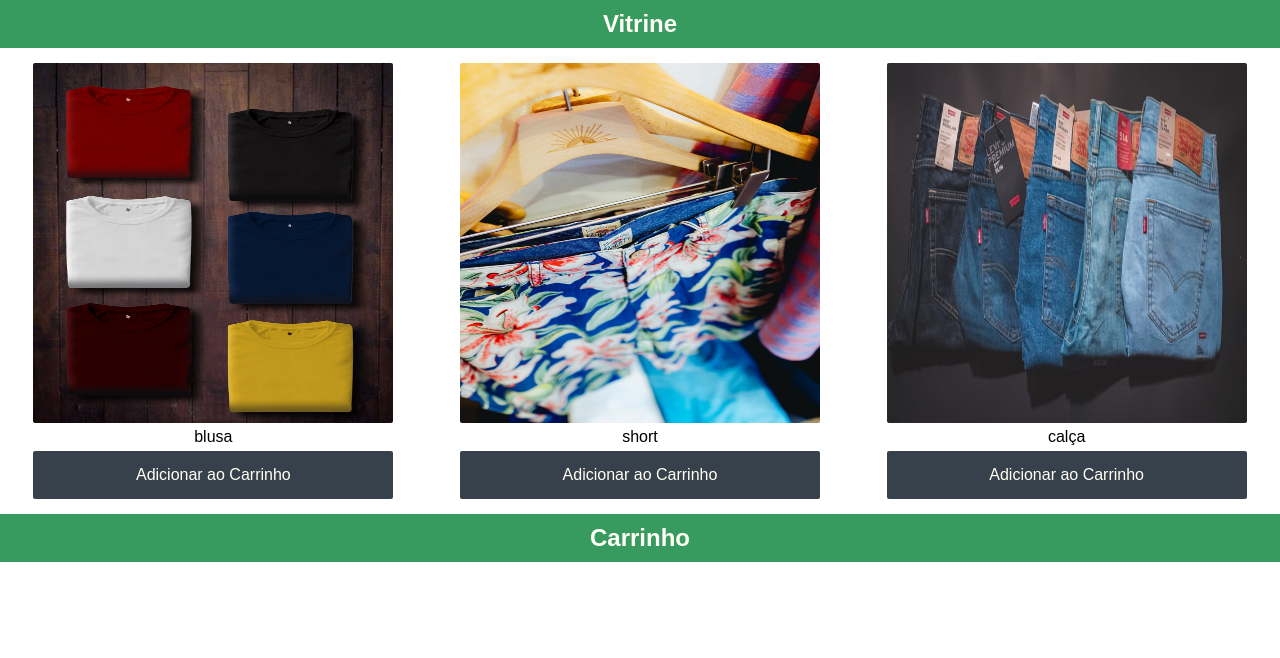
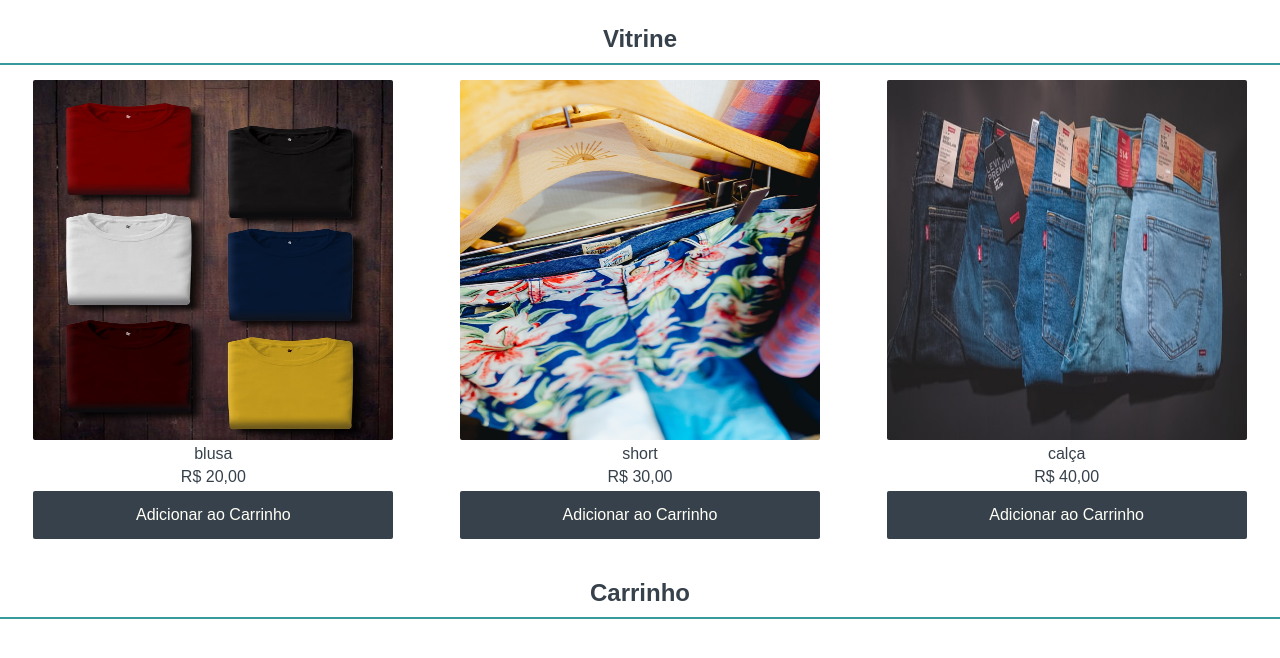
Before and after one commit to MSilvaRafael/mini_loja_virtual, a plain HTML site: page index.html in a window 1280 px wide. Drawn offline with Linux system fonts and the light colour scheme.

Commit message:
modificações no script.js e no style.css

```diff
--- a/script.js
+++ b/script.js
@@ -3,21 +3,21 @@ const itens = [
         id: 0,
         nome: 'blusa',
         img: 'images/shirt.jpg',
-        preço: 0,
+        preço: 20,
         qtd: 0
     },
     {
         id: 1,
         nome: 'short',
         img: 'images/short.jpg',
-        preço: 0,
+        preço: 30,
         qtd: 0
     },
     {
         id: 2,
         nome: 'calça',
         img: 'images/pants.jpg',
-        preço: 0,
+        preço: 40,
         qtd: 0
     }
 ]
@@ -25,7 +25,7 @@ const itens = [
 showShop = () => {
     let containerProduct = document.getElementById('produtos')
     itens.map((val) => {
-        containerProduct.innerHTML += '<div class="single-product"><img src="'+val.img+'"/><p>'+val.nome+'</p><a key="'+val.id+'" href="#">Adicionar ao Carrinho</a></div>';
+        containerProduct.innerHTML += '<div class="single-product"><img src="'+val.img+'"/><p> '+val.nome+'</p><p>R$ '+val.preço+',00</p><a key="'+val.id+'" href="#">Adicionar ao Carrinho</a></div>';
     });
 }
 
@@ -36,7 +36,8 @@ updateCar = () => {
     containerCar.innerHTML = ''
     itens.map((val) => {
         if(val.qtd > 0){
-            containerCar.innerHTML += ' <div class="single-car"><p>Produto: '+val.nome+' </p> <p class="qtd"> Quantidade: '+val.qtd+' </p></div> ';
+            var prc = val.preço*val.qtd
+            containerCar.innerHTML += ' <div class="single-car"><p>Produto: '+val.nome+' </p> <p class="qtd"> Quantidade: '+val.qtd+' </p> <p>Preço: R$ '+prc+',00</p></div> ';
         }
     })
 
--- a/style.css
+++ b/style.css
@@ -17,10 +17,11 @@ img{
 }
 
 h2{
-    background-color: rgb(55, 155, 95);
-    color: rgb(255, 255, 245);
     text-align: center;
     padding: 10px 0;
+    margin-top: 15px;
+    border-bottom: 2px solid rgb(55, 155, 155);
+    color: rgb(55, 65, 75);
 }
 
 p{
@@ -28,6 +29,8 @@ p{
     text-align: center;
     display: flex;
     justify-content: space-around;
+    color: rgb(55, 65, 75);
+    font-weight: 400;
 }
 
 i{
```
